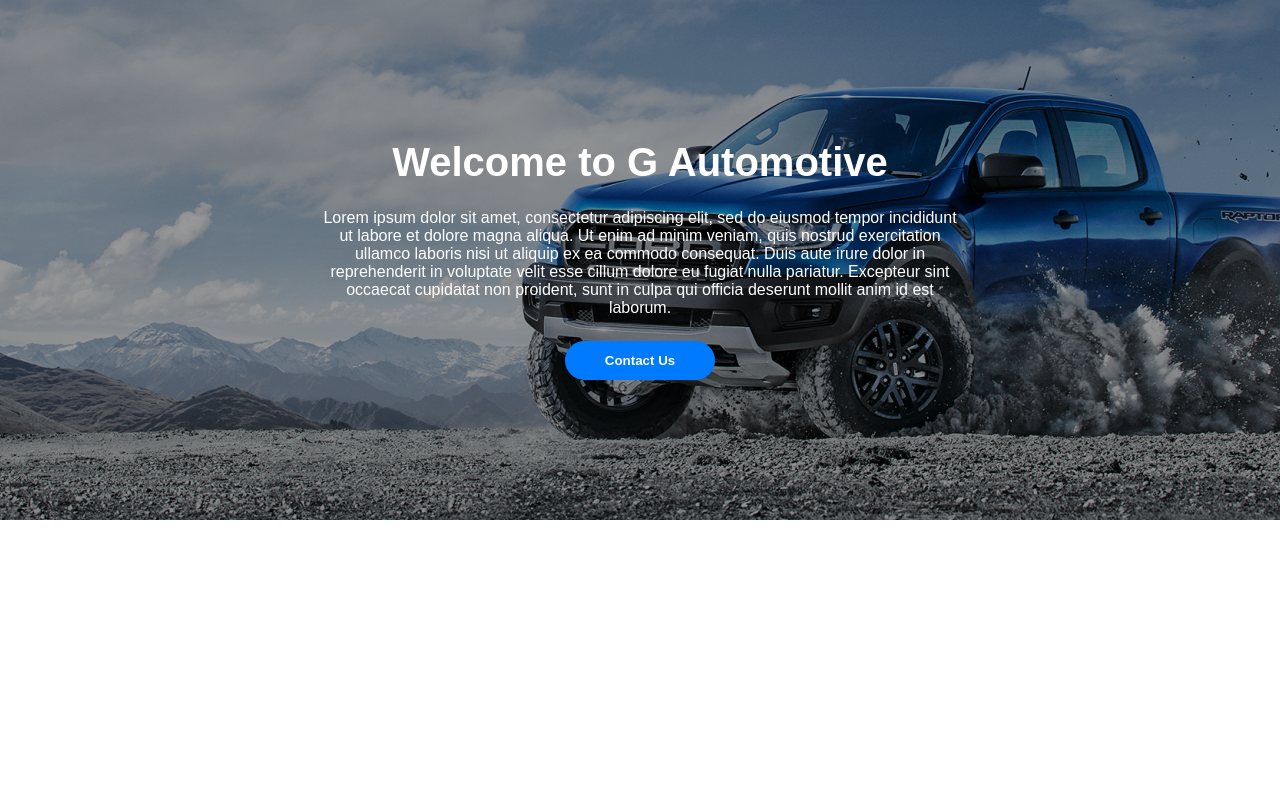
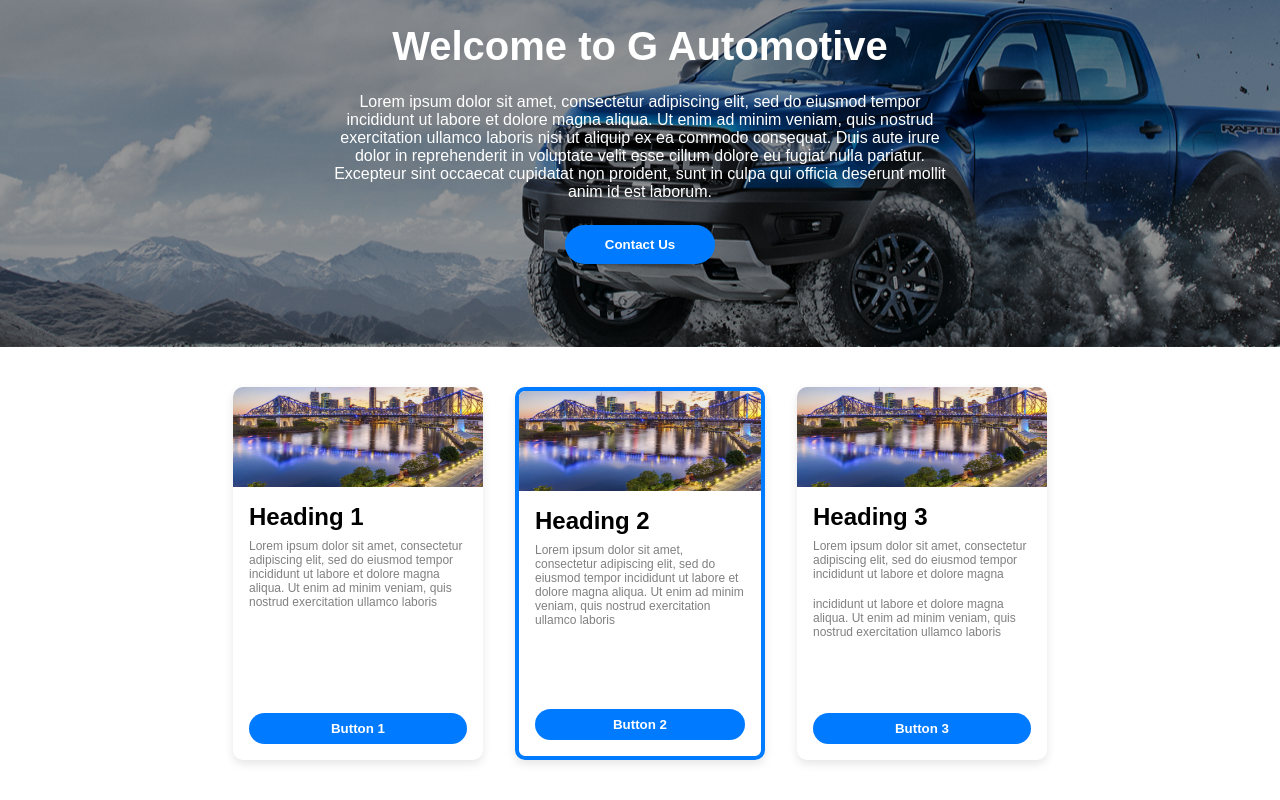
Before and after one commit to hamlees93/react-banner, a Next.js app: page / in a window 1280 px wide. Built offline with nearby package versions, Linux system fonts and the light colour scheme.

Commit message:
Implement card layout

```diff
--- a/src/app/page.module.scss
+++ b/src/app/page.module.scss
@@ -1,16 +1,18 @@
 .main {
   display: flex;
   flex-direction: column;
-  min-height: 100svh;
+  min-height: 100vh;
 
   .hero {
+    flex: 1;
+
     display: flex;
     flex-direction: column;
-    justify-content: center;
     align-items: center;
+    text-align: center;
     color: white;
+    padding: 24px;
 
-    flex: 1;
     background-image: linear-gradient(rgba(0, 0, 0, 0.4), rgba(0, 0, 0, 0.4)), url('/images/hero.jpg');
     background-size: auto;
     background-position: center;
@@ -22,11 +24,15 @@
     .heroBody {
       padding: 24px 0px;
       max-width: 50%;
-      text-align: center;
     }
   }
 
   .cards {
     flex: 1;
+    padding: 40px;
+    display: flex;
+    justify-content: center;
+    gap: 32px;
+    flex-wrap: wrap;
   }
 }
--- a/src/app/page.tsx
+++ b/src/app/page.tsx
@@ -1,7 +1,20 @@
+"use client";
+
+import { useState } from "react";
 import Button from "@/components/Button/Button";
 import styles from "./page.module.scss";
+import Card from "@/components/Card/Card";
+
+// Temp Data
+const cardData = [
+  "Lorem ipsum dolor sit amet, consectetur adipiscing elit, sed do eiusmod tempor incididunt ut labore et dolore magna aliqua. Ut enim ad minim veniam, quis nostrud exercitation ullamco laboris",
+  "Lorem ipsum dolor sit amet, consectetur adipiscing elit, sed do eiusmod tempor incididunt ut labore et dolore magna aliqua. Ut enim ad minim veniam, quis nostrud exercitation ullamco laboris",
+  "Lorem ipsum dolor sit amet, consectetur adipiscing elit, sed do eiusmod tempor incididunt ut labore et dolore magna\n\nincididunt ut labore et dolore magna aliqua. Ut enim ad minim veniam, quis nostrud exercitation ullamco laboris",
+] as string[];
 
 export default function Home() {
+  const [selectedCardIndex, setSelectedCardIndex] = useState(1);
+
   return (
     <main className={styles.main}>
       {/* Hero Section */}
@@ -20,11 +33,21 @@ export default function Home() {
           `}
         </div>
 
-        <Button>{"Contact Us"}</Button>
+        <Button onClick={() => alert("To Be Implemented!")}>{"Contact Us"}</Button>
       </div>
 
       {/* Card Section */}
-      <div className={styles.cards}></div>
+      <div className={styles.cards}>
+        {cardData.map((data, index) =>
+          <Card
+            key={`card-${index}`}
+            index={index}
+            isSelected={selectedCardIndex === index}
+            bodyText={data}
+            handleButtonClick={() => setSelectedCardIndex(index)}
+          />
+        )}
+      </div>
     </main>
   );
 }
--- a/src/components/Button/Button.tsx
+++ b/src/components/Button/Button.tsx
@@ -3,14 +3,12 @@ import styles from "./Button.module.scss";
 
 const Button: React.FC<React.ButtonHTMLAttributes<HTMLButtonElement>> = ({children, className, ...props}) => {
   return (
-    <div className={styles.content}>
     <button
       className={`${styles.button} ${className}`}
       {...props}
     >
       {children}
     </button>
-    </div>
   );
 };
 
--- a/src/components/Card/Card.module.scss
+++ b/src/components/Card/Card.module.scss
@@ -0,0 +1,26 @@
+.content {
+  width: 250px;
+  border-radius: 10px;
+  box-shadow: 0 4px 10px rgba(0, 0, 0, 0.1);
+  overflow: hidden;
+  color: black;
+  display: flex;
+  flex-direction: column;
+
+  .text {
+    display: flex;
+    flex-direction: column;
+    flex-grow: 1;
+    padding: 16px;
+
+    .button {
+      padding-top: 8px;
+      padding-bottom: 8px;
+    }
+  }
+
+}
+
+.selected {
+  border: 4px solid #007bff;
+}
--- a/src/components/Card/Card.tsx
+++ b/src/components/Card/Card.tsx
@@ -1,9 +1,27 @@
 import React from "react";
 import styles from "./Card.module.scss";
+import CardImage from "@/components/Card/CardImage/CardImage";
+import CardHeader from "@/components/Card/CardHeader/CardHeader";
+import CardBody from "@/components/Card/CardBody/CardBody";
+import Button from "@/components/Button/Button";
 
-const Card: React.FC = () => {
+interface Props {
+  bodyText: string
+  index: number
+  isSelected: boolean
+  handleButtonClick: () => void
+}
+
+const Card: React.FC<Props> = ({ bodyText, index, isSelected, handleButtonClick }) => {
   return (
-    <div className={styles.content}>
+    <div className={`${styles.content} ${isSelected ? styles.selected : ""}`}>
+      <CardImage src={"/images/card-image.jpg"} alt={"Image of Brisbane"} />
+
+      <div className={styles.text}>
+        <CardHeader headerText={`Heading ${index + 1}`} />
+        <CardBody bodyText={bodyText} />
+        <Button className={styles.button} onClick={handleButtonClick}>{`Button ${index + 1}`}</Button>
+      </div>
     </div>
   );
 };
--- a/src/components/Card/CardBody/CardBody.module.scss
+++ b/src/components/Card/CardBody/CardBody.module.scss
@@ -0,0 +1,13 @@
+.content {
+  flex: 1;
+
+  .text {
+    padding-bottom: 8px;
+    color: gray;
+    font-size: 0.75rem;
+  }
+
+  .text:last-child {
+    padding-bottom: 16px;
+  }
+}
--- a/src/components/Card/CardBody/CardBody.tsx
+++ b/src/components/Card/CardBody/CardBody.tsx
@@ -8,7 +8,9 @@ interface Props {
 const CardBody: React.FC<Props> = ({ bodyText }) => {
   return (
     <div className={styles.content}>
-      <p className={styles.text}>{bodyText}</p>
+      {bodyText.split("\n").map((paragraph, index) => (
+        <p key={`paragraph-${index}`} className={styles.text}>{paragraph}</p>
+      ))}
     </div>
   );
 };
--- a/src/components/Card/CardHeader/CardHeader.module.scss
+++ b/src/components/Card/CardHeader/CardHeader.module.scss
@@ -0,0 +1,3 @@
+.text {
+  padding-bottom: 8px;
+}
--- a/src/components/Card/CardHeader/CardHeader.tsx
+++ b/src/components/Card/CardHeader/CardHeader.tsx
@@ -7,9 +7,7 @@ interface Props {
 
 const CardHeader: React.FC<Props> = ({ headerText }) => {
   return (
-    <div className={styles.content}>
-      <h2 className={styles.text}>{headerText}</h2>
-    </div>
+    <h2 className={styles.text}>{headerText}</h2>
   );
 };
 
--- a/src/components/Card/CardImage/CardImage.tsx
+++ b/src/components/Card/CardImage/CardImage.tsx
@@ -4,9 +4,7 @@ import styles from "./CardImage.module.scss";
 
 const CardImage: React.FC<ImageProps> = ({ alt="Card Image", ...props }) => {
   return (
-    <div className={styles.content}>
-      <Image className={styles.image} alt={alt} {...props} />
-    </div>
+    <Image className={styles.image} alt={alt} width={300} height={100} {...props} />
   );
 };
 
```
Also changed, not shown: public/images/card-image.jpg (added). Lines whose indentation alone changed are shown as unchanged.
